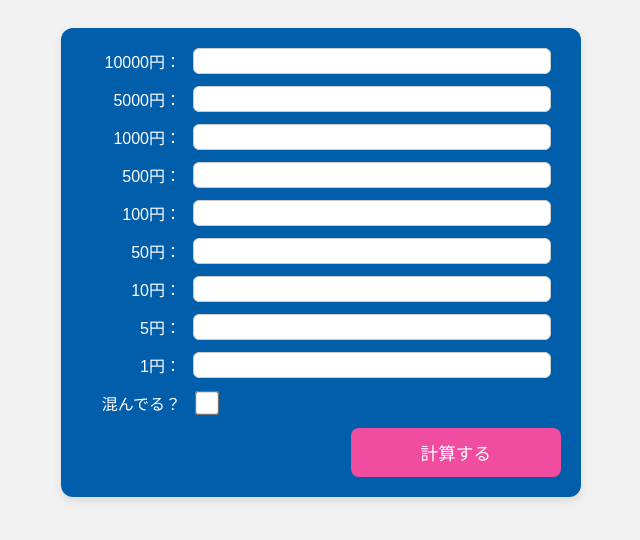
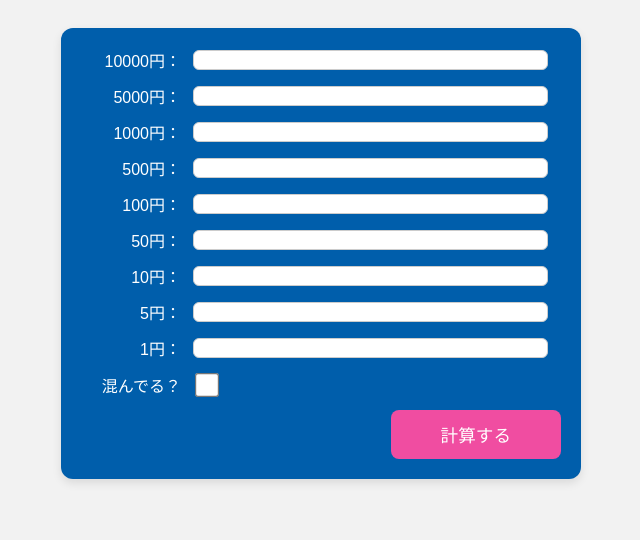
Before and after one commit to Lizora/000calc, a FastAPI app: page / in a window 1280 px wide. Shown: the top 540 px of the page, without its empty margins (319-959 px from the left). Run offline with FastAPI, Linux system fonts and the light colour scheme.

Commit message:
Fix favicon and update template

```diff
--- a/templates/index.html
+++ b/templates/index.html
@@ -41,7 +41,7 @@
       width: 90%;
       text-align: right;
       -moz-appearance: textfield;
-      padding: 3px;
+      padding: 0px;
       padding-right: 22px;
       font-size: 1em;
       border-radius: 6px;
@@ -61,7 +61,7 @@
     }
 
     button {
-      padding: 12px 70px;
+      padding: 12px 50px;
       font-size: 1.1em;
       border: none;
       border-radius: 8px;
```
